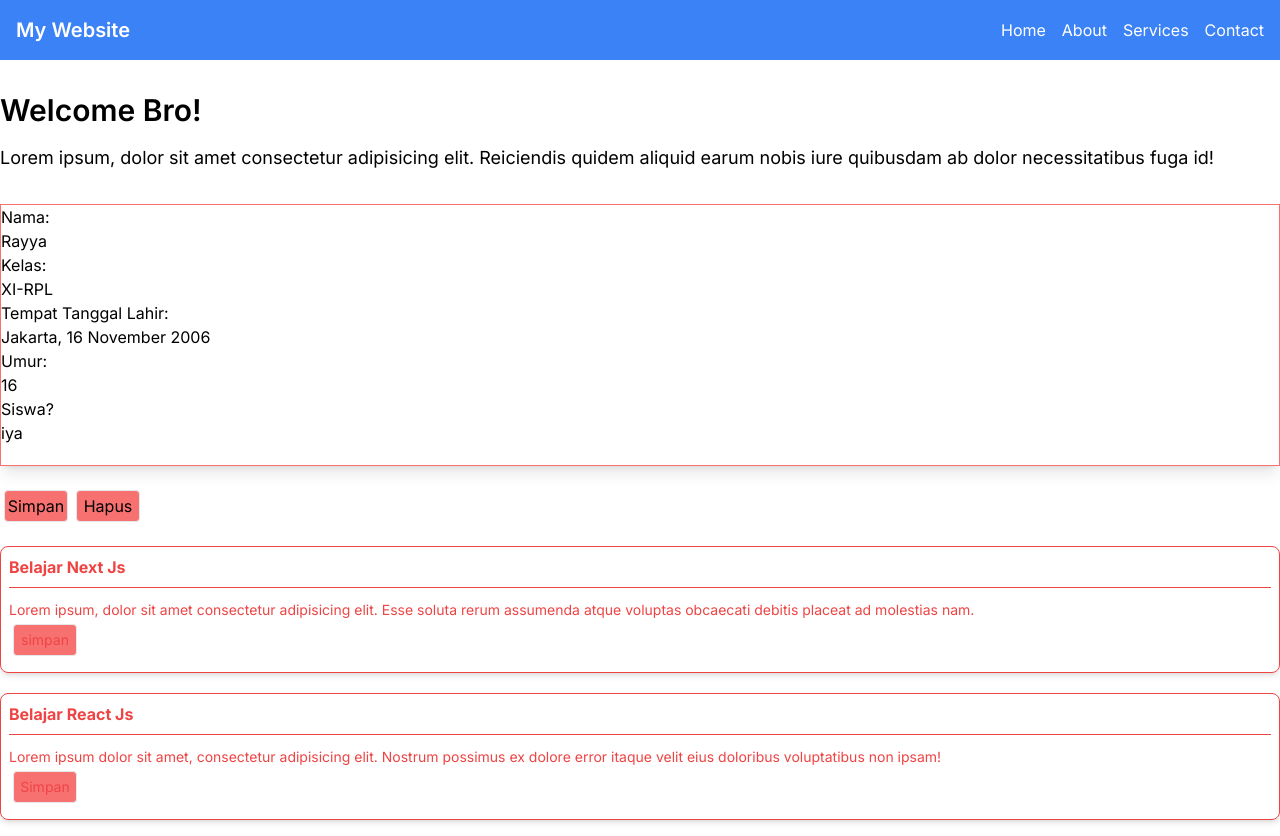
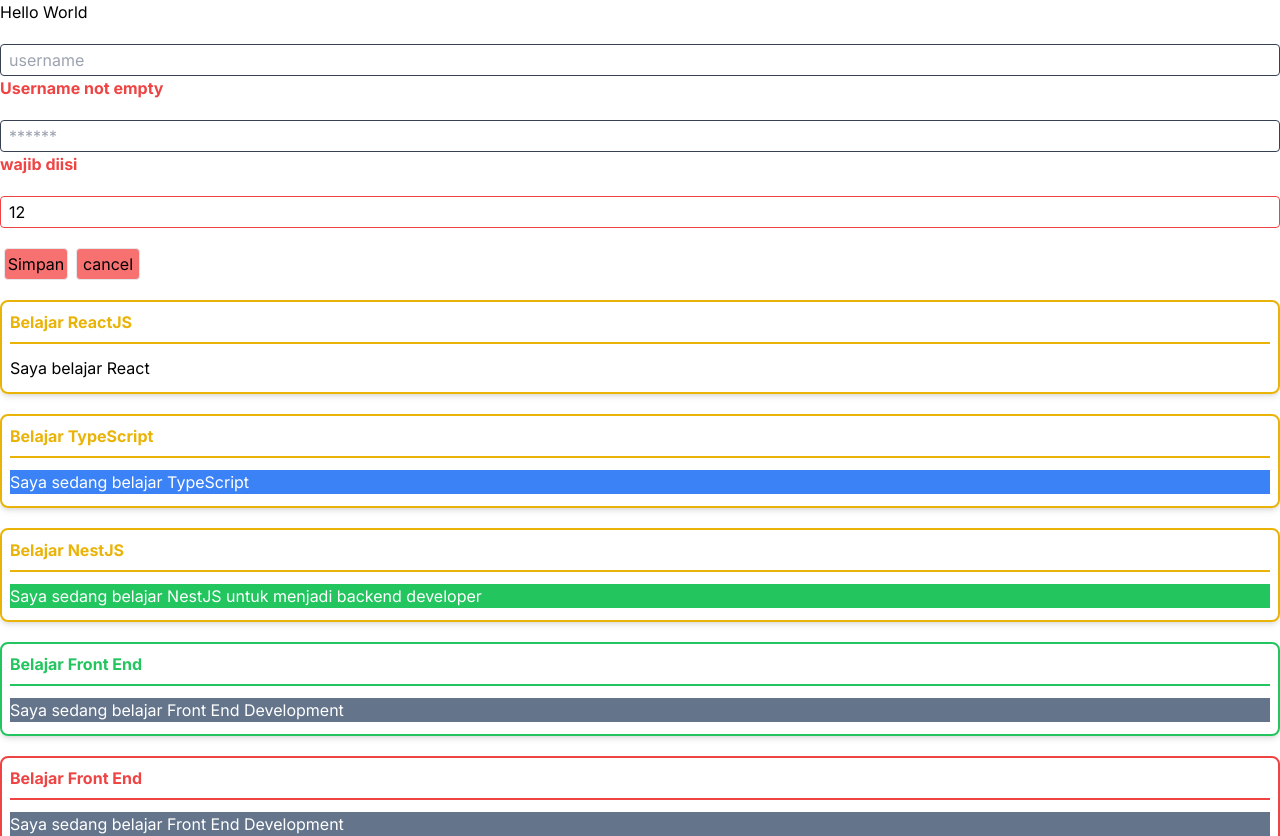
Before and after one commit to Rayyasa/belajar-frontend-nextjs, a Next.js app: page / in a window 1280 px wide. Shown: the top 836 px of the page. Built offline with nearby package versions, Linux system fonts and the light colour scheme.

Commit message:
belajar props bersama pa ihsan jam pagi tanggal 7 bulan 8 2023

```diff
--- /dev/null
+++ b/app/components/InputText.tsx
@@ -0,0 +1,32 @@
+import clsx from "clsx";
+
+interface InputProps {
+  isError?: boolean;
+  messageError?: string;
+}
+
+const InputText: React.FC<
+  InputProps & React.InputHTMLAttributes<HTMLInputElement>
+> = ({ messageError = 'wajib diisi', isError = false, ...props }) => {
+  return (
+    <section>
+      <input
+        className={clsx(`w-full h-8 border rounded px-2`, {
+          "border-red-500" : isError === false,
+          "border-gray-700" : isError === true,
+        })}
+        {...props}
+      />
+      {isError === true? (
+        <p className="text-red-500 font-bold">{messageError}</p>
+      ) : (
+        <></>
+      )
+      }
+
+
+    </section>
+  );
+};
+
+export default InputText;
--- a/app/components/Note.tsx
+++ b/app/components/Note.tsx
@@ -1,4 +1,5 @@
 import { ReactNode } from "react";
+import clsx from "clsx";
 
 type status = "warning" | "error" | "success";
 interface SectionProps {
@@ -7,13 +8,41 @@
   status: status;
 }
 
-const Note: React.FC<SectionProps> = ({ title, status, children }) => {
+const Note: React.FC<SectionProps> = ({
+  title,
+  status,
+  children,
+  ...props
+}) => {
   return (
-    <section className=" border border-red-500 mt-5 rounded-lg  shadow-md px-2">
-      <div className="border-b border-red-500  py-2 ">
-        <h5 className="font-bold text-red-500"> {title}</h5>
+    <section
+      className={clsx(`mt-5 rounded-lg border-2  shadow-md px-2`, {
+        "border-red-500": status === "error",
+        "border-yellow-500": status === "warning",
+        "border-green-500": status === "success",
+      })}
+    >
+      <div
+        className={clsx(`py-2 border-b-2`, {
+          "border-red-500": status === "error",
+          "border-yellow-500": status === "warning",
+          "border-green-500": status === "success",
+        })}
+      >
+        <h5
+          className={clsx("font-bold", {
+            "text-red-500": status === "error",
+            "text-yellow-500": status === "warning",
+            "text-green-500": status === "success",
+          })}
+        >
+          {" "}
+          {title}
+        </h5>
       </div>
-      <div className="py-3 text-red-500 text-sm">{children}</div>
+      <div {...props} className="py-3 ">
+        {children}
+      </div>
     </section>
   );
 };
--- a/app/page.tsx
+++ b/app/page.tsx
@@ -9,32 +9,64 @@
 import Button from './components/Button';
 import Note from './components/Note';
 import Container from './components/container';
+import InputText from './components/InputText';
+
+
 // Function Component
 export default function Home() {
 return (
-    <div className=''>
-      <NavBar/>
-      <Main/>
-      <Container>
-      <Latihan nama={'Rayya'} kelas={'XI-RPL'} ttl={'Jakarta, 16 November 2006'} umur={16} isSiswa={true}/>
-      {/* <Latihan nama={'Rayya'} kelas={'XI-RPL'} ttl={'Jakarta, 16 Novemver 2006'} umur={16} isSiswa/>
-      <Latihan nama={'Rayya'} kelas={'XI-RPL'} ttl={'Jakarta, 16 Novemver 2006'} umur={16} isSiswa={false}/> */}
-      <Button title={'Simpan'} isDisabled={false}/>
-      <Button title={'Hapus'} isDisabled={true}/>
-      <Note title={'Belajar Next Js'}  status={'warning'}>
-        <p>Lorem ipsum, dolor sit amet consectetur adipisicing elit. Esse soluta rerum assumenda atque voluptas obcaecati debitis placeat ad molestias nam.</p>
-        <Button title={'simpan'} isDisabled={true}/>
-      </Note>
-      <Note title={'Belajar React Js'}  status={'success'}>
-        <p>Lorem ipsum dolor sit amet, consectetur adipisicing elit. Nostrum possimus ex dolore error itaque velit eius doloribus voluptatibus non ipsam!</p>
-        <Button title={'Simpan'} isDisabled/>
-      </Note>
-      <Note title={'Belajar Flutter'}  status={'error'}>
-        <p>Lorem ipsum dolor sit amet, consectetur adipisicing elit. Nostrum possimus ex dolore error itaque velit eius doloribus voluptatibus non ipsam!</p>
-        <Button title={'Simpan'} isDisabled={false}/>
-      </Note>
-      </Container>
-      <Footer/>
+  <main className="space-y-5">
+  <h1>Hello World</h1>
+
+  <InputText
+        placeholder="username"
+        type="text"
+        isError
+        messageError="Username not empty"
+      />
+      <InputText placeholder="******" type="passoword" isError />
+      <InputText
+        value={12}
+        onChange={() => {
+          console.log("ok");
+        }}
+      />
+
+
+  <Button title="Simpan" isDisabled={false} />
+  <Button title="cancel" isDisabled={true} />
+  <Note title="Belajar ReactJS" status="warning">
+    <p>Saya belajar React</p>
+  </Note>
+  <Note title="Belajar TypeScript" status="warning">
+    <div className="bg-blue-500">
+      <p className="text-white">Saya sedang belajar TypeScript</p>
     </div>
-  )
+  </Note>
+
+  <Note title="Belajar NestJS" status="warning">
+    <div className="bg-green-500">
+      <p className="text-white">
+        Saya sedang belajar NestJS untuk menjadi backend developer
+      </p>
+    </div>
+  </Note>
+
+  <Note title='Belajar Front End' status='success'>
+    <div className="bg-slate-500">
+      <p className="text-white">
+        Saya sedang belajar Front End Development
+      </p>
+    </div>
+  </Note>
+  <Note title='Belajar Front End' status='error'>
+    <div className="bg-slate-500">
+      <p className="text-white">
+        Saya sedang belajar Front End Development
+      </p>
+    </div>
+  </Note>
+
+</main>
+  );
 }
--- a/package.json
+++ b/package.json
@@ -13,6 +13,7 @@
     "@types/react": "18.2.17",
     "@types/react-dom": "18.2.7",
     "autoprefixer": "10.4.14",
+    "clsx": "^2.0.0",
     "eslint": "8.46.0",
     "eslint-config-next": "13.4.12",
     "next": "13.4.12",
```
Also changed, not shown: app/components/Card.tsx (deleted), 1 other file (tests, documents, lock files or other folders).
